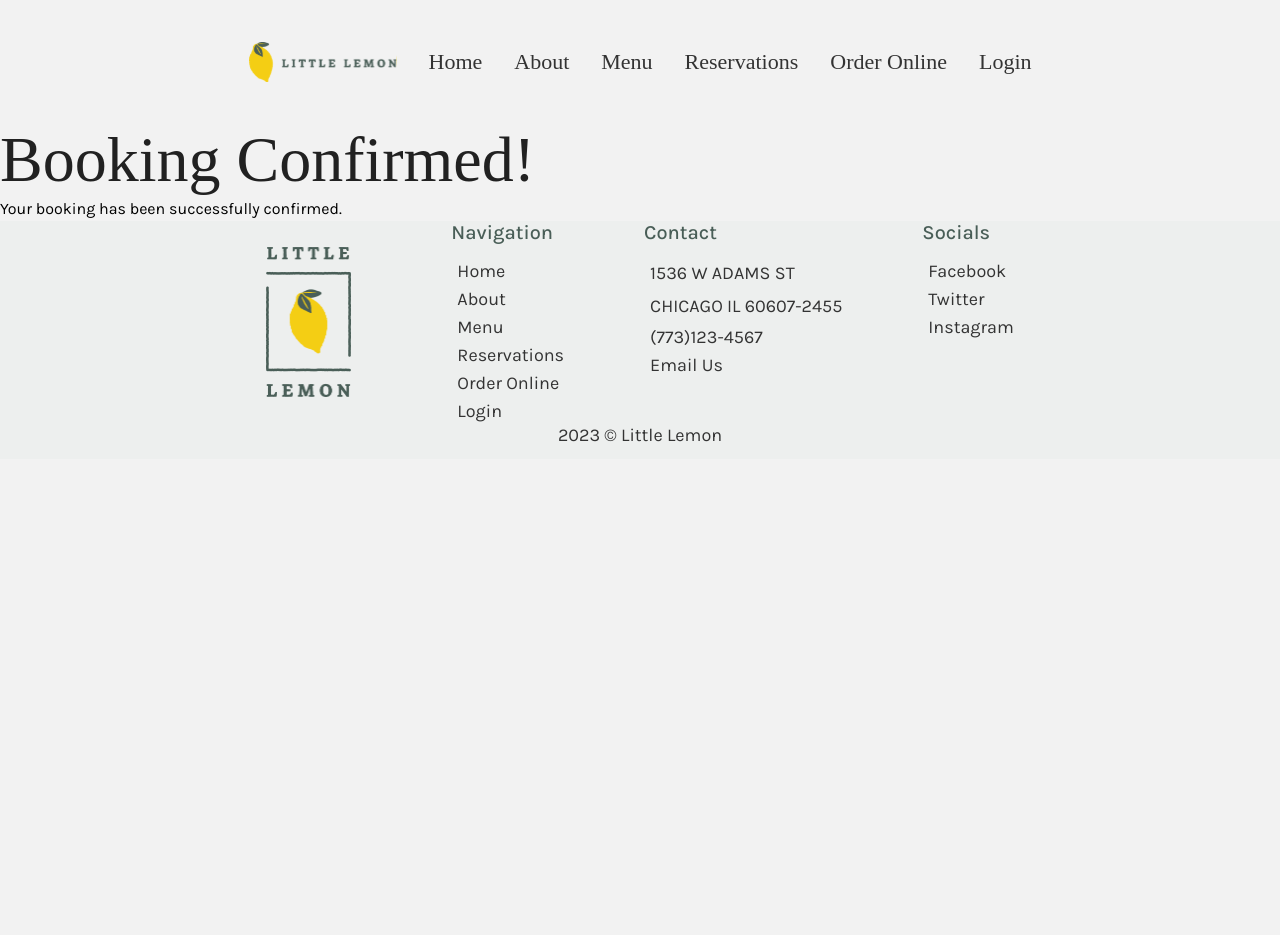
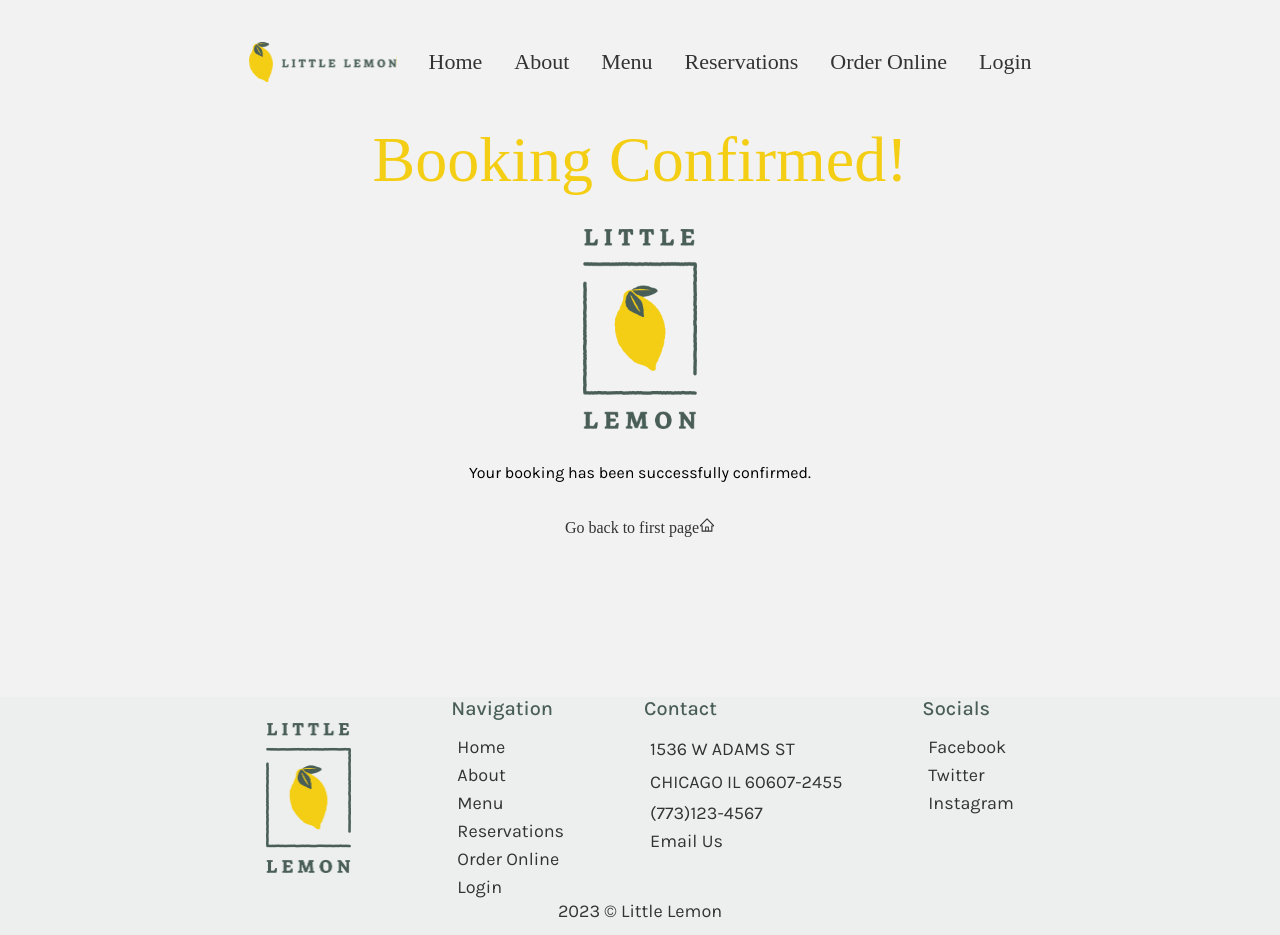
Before and after one commit to niclastanskanen/meta-front-end-capstone, a React (Create React App) app: page /confirmed in a window 1280 px wide. Before the commit the page ends 800 px from the top, so only its background shows below. Built offline with nearby package versions, Linux system fonts and the light colour scheme; a web font is replaced by a local one.

Commit message:
add confirmedbooking content and style

```diff
--- a/src/App.css
+++ b/src/App.css
@@ -156,7 +156,6 @@ section {
 .card .cardContentContainer>p {
     color: var(--pGreen);
     min-height: 144px;
-    /* font-weight: 500; */
     margin-bottom: 1rem;
 }
 
@@ -169,7 +168,6 @@ section {
 .card .cardContentContainer div:nth-child(3) a {
     font-family: var(--pFont);
     font-weight: 600;
-    /* color: var(--pGreen); */
 }
 
 .card .cardContentContainer div:nth-child(3) img {
@@ -203,77 +201,19 @@ section {
     align-items: center;
 }
 
-/* <==========================================/ User Booking \==========================================> */
-
-.bookingDataContainer {
-    position: relative;
-    background-color: var(--highlight);
-    border: 3px solid var(--pGreen);
-    border-radius: 6px;
-    padding: 0.5rem 1rem 1rem 1rem;
-    margin: 4rem auto 0 auto;
-    max-width: 350px;
-    box-shadow: var(--mainShadow);
+.confirmedBooking {
+    display: flex;
+    justify-content: center;
+    align-items: center;
+    flex-direction: column;
+    padding-bottom: 10rem;
+    gap: 2rem;
 }
 
-.bookingDataContainer h3 {
-    text-align: center;
-    border-bottom: 1px solid var(--pGreen);
-    margin-bottom: 0.5rem;
+.confirmedBooking h2 {
+    color: var(--pYellow);
 }
 
-.bookingDataContainer article {
-    padding-bottom: 1rem;
-    margin-bottom: 1rem;
+.confirmedLogo {
+    height: 200px;
 }
-
-.bookingDataContainer article.addDivider:not(:nth-last-child(1)) {
-    border-bottom: 1px solid var(--pGreen);
-}
-
-.bookingDataContainer article h4 {
-    font-size: var(--smH);
-    text-align: center;
-}
-
-.bookingDataContainer article .content {
-    margin-left: 0.5rem;
-}
-
-.bookingDataContainer .content p {
-    font-size: var(--pMd);
-    font-weight: 500;
-    font-style: italic;
-    color: var(--bP);
-    overflow: hidden;
-    text-overflow: ellipsis;
-}
-
-.bookingDataContainer .content p span {
-    font-size: var(--smExH);
-    font-weight: 600;
-    font-style: normal;
-    color: var(--pGreen);
-}
-
-.bookingDataContainer #cut1 {
-    position: absolute;
-    top: 0;
-    left: -3px;
-    width: 5%;
-    height: 48px;
-    /* border-left: 1px dashed var(--pGreen); */
-    border-bottom-right-radius: 2px;
-    background-color: var(--highlight);
-}
-
-.bookingDataContainer #cut2 {
-    position: absolute;
-    bottom: 0;
-    right: -3px;
-    width: 5%;
-    height: 48px;
-    /* border-right: 1px dashed var(--pGreen); */
-    border-bottom-right-radius: 2px;
-    background-color: var(--highlight);
-}
--- a/src/pages/ConfirmedBooking.jsx
+++ b/src/pages/ConfirmedBooking.jsx
@@ -1,10 +1,19 @@
 import React from 'react';
+import { Link } from 'react-router-dom';
+import { AiOutlineHome } from 'react-icons/ai';
+
+import logo_big from '../assets/logo_big.webp';
 
 const ConfirmedBooking = () => {
   return (
-    <div>
+    <div className='confirmedBooking'>
       <h2>Booking Confirmed!</h2>
+      <img src={logo_big} alt='logo' className='confirmedLogo'/>
       <p>Your booking has been successfully confirmed.</p>
+      <Link to='/'>
+        Go back to first page
+        <AiOutlineHome />
+      </Link>
     </div>
   );
 };
```
Also changed, not shown: src/pages/BookingPage.jsx (line endings or trailing spaces).
